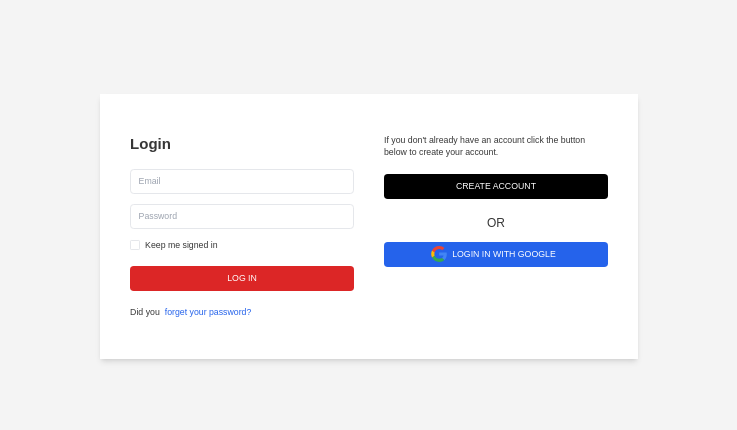
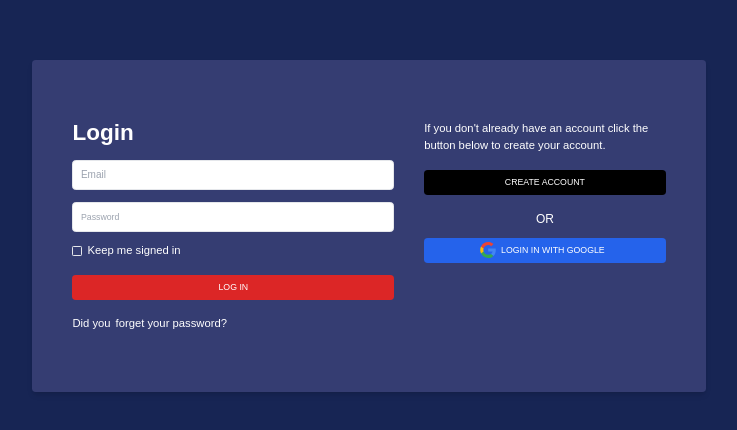
Before and after one commit to Shimul-Zahan/MS-client, a React (Vite) app: page /login in a window 1280 px wide. Shown: the part 174-604 px from the top of the page, without its empty margins (271-1008 px from the left). Built offline with nearby package versions, Linux system fonts and the light colour scheme; no server answers.

Commit message:
set color-combination

```diff
--- a/src/Components/AuthForm/Login.jsx
+++ b/src/Components/AuthForm/Login.jsx
@@ -40,20 +40,20 @@ const Login = () => {
     }
 
     return (
-        <div className='w-full min-h-screen flex justify-center items-center'>
-            <div className="max-w-[800px] mx-auto my-12 p-6 bg-white shadow-md sm:px-8 sm:py-10 lg:px-12 lg:py-16">
+        <div className='w-full min-h-screen flex justify-center items-center bg-blue-950'>
+            <div className="max-w-[800px] mx-auto my-12 bg-[#353d72] shadow-md sm:px-8 sm:py-10 lg:px-16 lg:py-24 rounded-md">
                 <div className="flex flex-col sm:flex-row justify-between space-x-0 sm:space-x-12">
-                    <div className="w-full sm:w-1/2 mb-8 sm:mb-0">
+                    <div className="w-full sm:w-2/3 mb-8 sm:mb-0">
                         {/* Left side form */}
-                        <h2 className="text-2xl font-bold mb-6">Login</h2>
+                        <h2 className="text-4xl font-bold mb-6 text-white">Login</h2>
                         <form onSubmit={handleSubmit}>
-                            <div className="flex flex-col space-y-4 mb-4">
-                                <input className="flex h-10 w-full rounded-md border px-3 py-2 text-sm focus:outline-none" placeholder="Email" type="email" name='email' />
-                                <input className="flex h-10 w-full rounded-md border px-3 py-2 text-sm focus:outline-none" placeholder="Password" type="password" name='password' />
+                            <div className="flex flex-col space-y-5 mb-4">
+                                <input className="flex h-12 w-full rounded-md border  px-3 py-3 text-white text-base focus:outline-none" placeholder="Email" type="email" name='email' />
+                                <input className="flex h-12 w-full rounded-md border  px-3 py-3 text-sm focus:outline-none" placeholder="Password" type="password" name='password' />
                             </div>
                             <div className="flex items-center space-x-2 mb-6">
                                 <button type="button" role="checkbox" aria-checked="false" data-state="unchecked" value="on" className="peer h-4 w-4 shrink-0 rounded-sm border  " />
-                                <label className="text-sm font-medium" htmlFor="keep-signed-in">
+                                <label className="text-lg font-medium text-white" htmlFor="keep-signed-in">
                                     Keep me signed in
                                 </label>
                             </div>
@@ -61,19 +61,19 @@ const Login = () => {
                                 LOG IN
                             </button>
                         </form>
-                        <p className="text-sm mt-6 flex gap-2">
-                            Did you <a className="text-blue-600" href="#"> forget your password? </a>
+                        <p className="text-lg mt-6 flex gap-2 text-white">
+                            Did you <a className="text-white" href="#"> forget your password? </a>
                         </p>
                     </div>
                     {/* Right side content */}
                     <div className="w-full sm:w-1/2">
-                        <p className="text-sm mb-6">
+                        <p className="text-lg mb-6 text-white">
                             If you don&apos;t already have an account click the button below to create your account.
                         </p>
                         <Link to='/registration' className="inline-flex items-center justify-center rounded-md text-sm font-medium  h-10 px-4 py-2 w-full mb-2 bg-black text-white">
                             CREATE ACCOUNT
                         </Link>
-                        <p className="text-center my-4">OR</p>
+                        <p className="text-center my-4 text-white">OR</p>
                         <button onClick={createAccountWithGoogle} className="inline-flex items-center justify-center rounded-md text-sm font-medium  h-10 px-4 py-2 w-full mb-2 bg-blue-600 text-white">
                             <svg xmlns="http://www.w3.org/2000/svg" width="16" height="16" preserveAspectRatio="xMidYMid" viewBox="0 0 256 262" id="google"><path fill="#4285F4" d="M255.878 133.451c0-10.734-.871-18.567-2.756-26.69H130.55v48.448h71.947c-1.45 12.04-9.283 30.172-26.69 42.356l-.244 1.622 38.755 30.023 2.685.268c24.659-22.774 38.875-56.282 38.875-96.027"></path><path fill="#34A853" d="M130.55 261.1c35.248 0 64.839-11.605 86.453-31.622l-41.196-31.913c-11.024 7.688-25.82 13.055-45.257 13.055-34.523 0-63.824-22.773-74.269-54.25l-1.531.13-40.298 31.187-.527 1.465C35.393 231.798 79.49 261.1 130.55 261.1"></path><path fill="#FBBC05" d="M56.281 156.37c-2.756-8.123-4.351-16.827-4.351-25.82 0-8.994 1.595-17.697 4.206-25.82l-.073-1.73L15.26 71.312l-1.335.635C5.077 89.644 0 109.517 0 130.55s5.077 40.905 13.925 58.602l42.356-32.782"></path><path fill="#EB4335" d="M130.55 50.479c24.514 0 41.05 10.589 50.479 19.438l36.844-35.974C195.245 12.91 165.798 0 130.55 0 79.49 0 35.393 29.301 13.925 71.947l42.211 32.783c10.59-31.477 39.891-54.251 74.414-54.251"></path></svg>
                             <h1 className='mx-2'>LOGIN IN WITH GOOGLE</h1>
```
